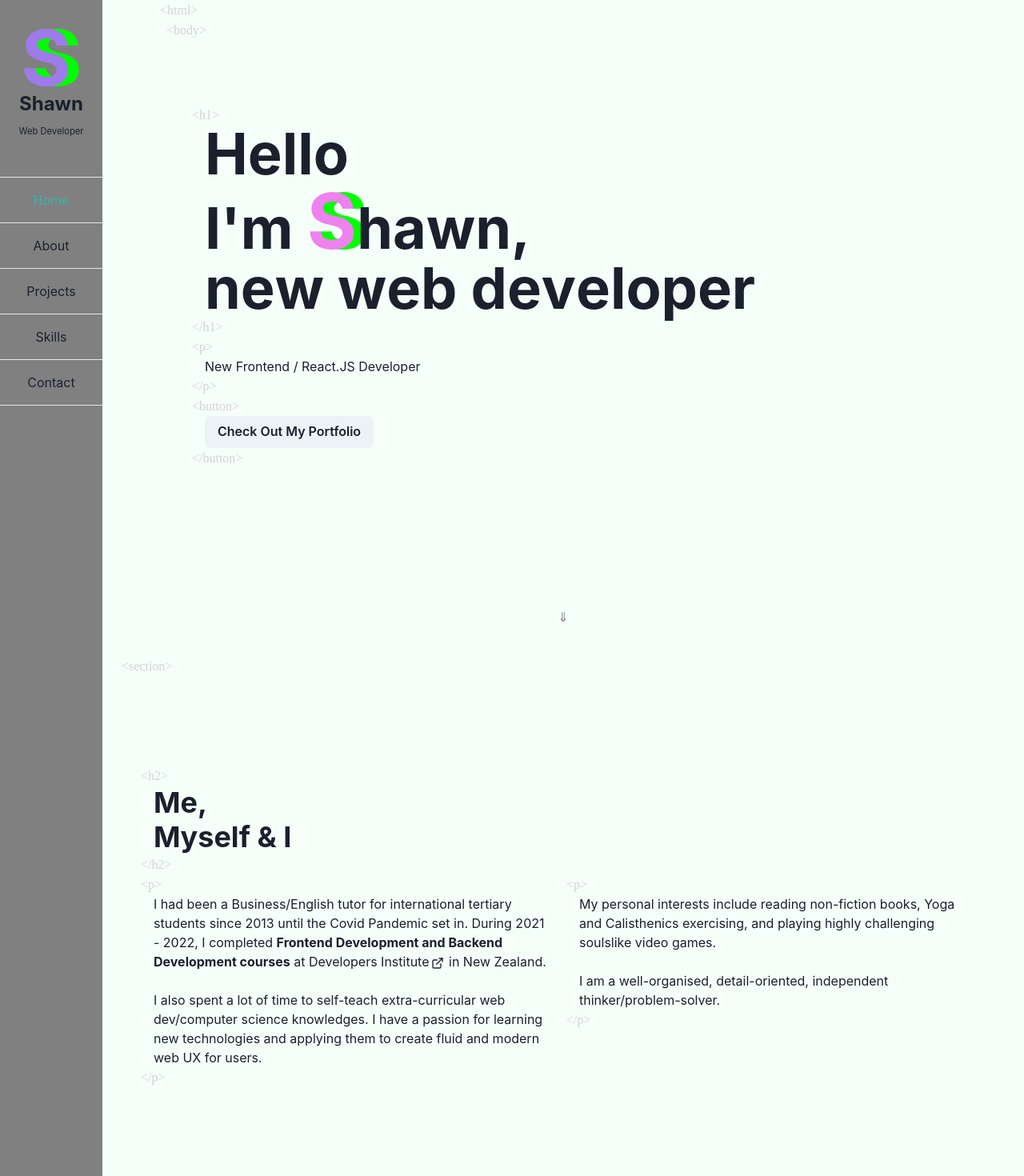
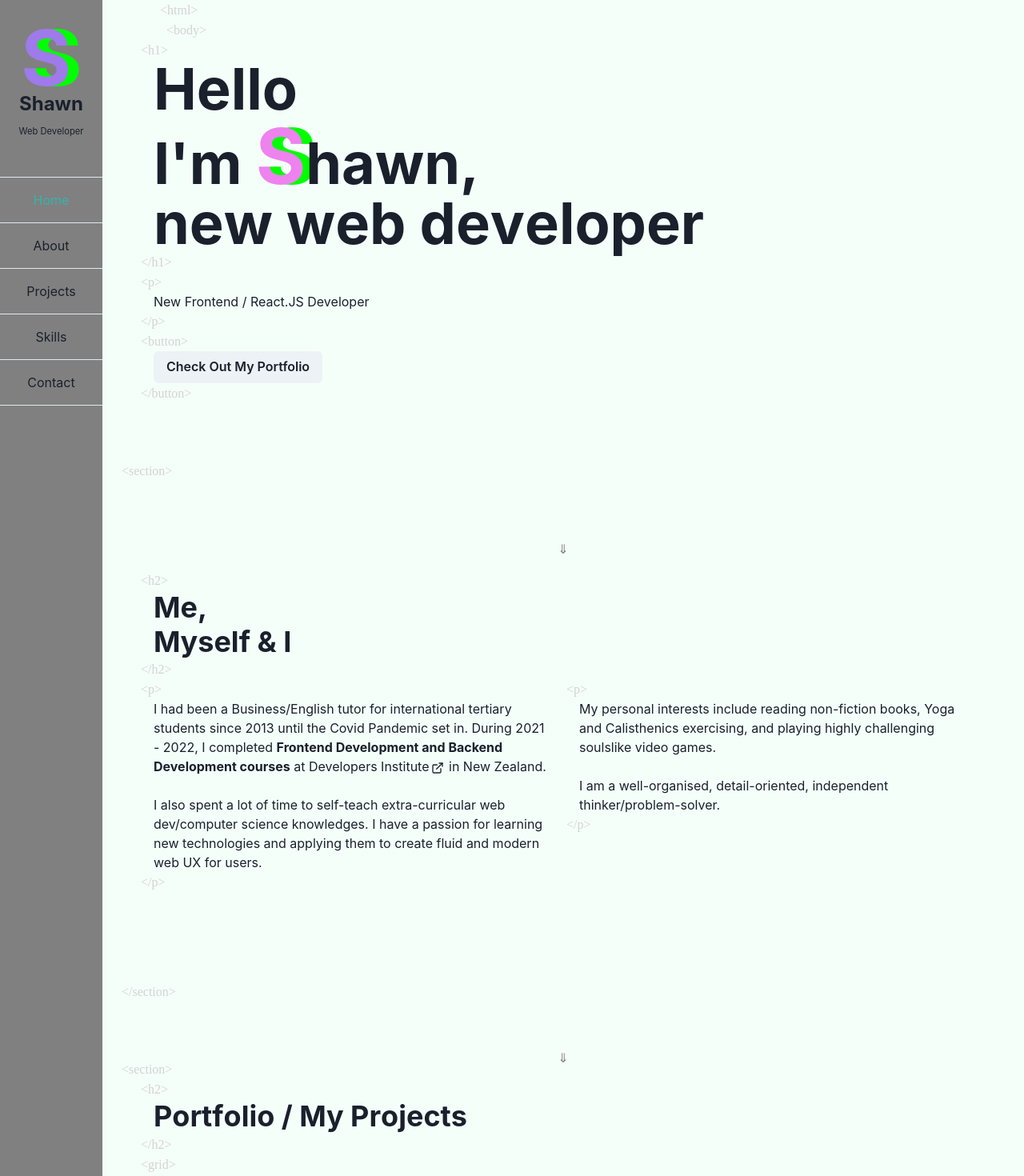
Before and after one commit to shawnsudev/ShawnSu-Portfolio, a Next.js app: page / in a window 1280 px wide. Shown: the top 1470 px of the page at 80% size. Built offline with nearby package versions, Linux system fonts and the light colour scheme; a web font is replaced by a local one.

Commit message:
remove: redundant css classes

```diff
--- a/pages/about.tsx
+++ b/pages/about.tsx
@@ -15,7 +15,7 @@ const About: NextPage = (props) => {
   const pageTitle = ["Me,", "Myself & I"];
 
   return (
-    <Box id="about" className={styles.main}>
+    <Box id="about">
       <DecorativeTag content="section" hExpand="2.5rem" vExpand="7rem">
         <Box>
           <DecorativeTag content="h2">
--- a/pages/contact.tsx
+++ b/pages/contact.tsx
@@ -127,7 +127,7 @@ const Contact: NextPage = (props) => {
   }, [messageState]);
 
   return (
-    <Box id="contact" className={styles.main}>
+    <Box id="contact">
       <DecorativeTag content="section" hExpand="2.5rem" vExpand="7rem">
         <Box>
           <DecorativeTag content="h2">
--- a/pages/index.tsx
+++ b/pages/index.tsx
@@ -14,6 +14,7 @@ import About from "./about";
 import PageTitle from "../components/PageTitle";
 import Landing from "./landing";
 import {
+  Box,
   Button,
   Drawer,
   DrawerBody,
@@ -44,7 +45,7 @@ const Home: NextPage = () => {
   const [isOpen, setIsOpen] = useState(false);
 
   return (
-    <div>
+    <Box>
       <Head>
         <title>Shawn Su Portfolio</title>
         <meta name="description" content="Generated by create next app" />
@@ -135,7 +136,7 @@ const Home: NextPage = () => {
           </DecorativeTag>
         </GridItem>
       </Grid>
-    </div>
+    </Box>
   );
 };
 
--- a/pages/landing.tsx
+++ b/pages/landing.tsx
@@ -50,7 +50,10 @@ const Landing: NextPage = () => {
   };
 
   return (
-    <Box id="landing" className={styles.landing}>
+    <Box
+      id="landing"
+      // px={{ base: "1rem", sm: "2rem", md: "4rem" }}
+    >
       <Box>
         <motion.div
           ref={ref}
--- a/pages/projects.tsx
+++ b/pages/projects.tsx
@@ -22,7 +22,7 @@ const Projects: NextPage = () => {
   const cardWidth = { md: "30rem", lg: "35rem", xl: "30rem" };
 
   return (
-    <Box id="projects" className={styles.main}>
+    <Box id="projects">
       <DecorativeTag content="section" hExpand="2.5rem" vExpand="0rem">
         <Box>
           <DecorativeTag content="h2">
--- a/pages/skills.tsx
+++ b/pages/skills.tsx
@@ -26,15 +26,31 @@ type Stack = {
 const stacks: Stack[] = [
   {
     name: "Frontend",
-    tools: ["react", "next", "sass", "framer-motion", "chakra-ui", "redux", "reactrouter"],
+    tools: [
+      "react",
+      "next",
+      "sass",
+      "framer-motion",
+      "chakra-ui",
+      "redux",
+      "reactrouter",
+    ],
   },
   {
     name: "Backend",
-    tools: ["node", "express", "mongodb", "docker", "auth0","jest"],
+    tools: ["node", "express", "mongodb", "docker", "auth0", "jest"],
   },
   {
     name: "Cloud Services",
-    tools: ["github", "netlify", "heroku", "vercel","render","stripe","auth0"],
+    tools: [
+      "github",
+      "netlify",
+      "heroku",
+      "vercel",
+      "render",
+      "stripe",
+      "auth0",
+    ],
   },
   {
     name: "DEV Tools",
@@ -62,7 +78,7 @@ const Skills: NextPage = (props) => {
   const isInView = useInView(ref, { amount: 0.3 });
 
   return (
-    <Box id="skills" className={styles.main}>
+    <Box id="skills">
       <DecorativeTag content="section" hExpand="2.5rem" vExpand="7rem">
         <Box>
           {/* Title */}
@@ -75,14 +91,16 @@ const Skills: NextPage = (props) => {
           </DecorativeTag>
 
           <FadeInContainer>
-            <SimpleGrid columns={{base:1, lg:2}} spacing={{base:0, lg:10}}>
+            <SimpleGrid
+              columns={{ base: 1, lg: 2 }}
+              spacing={{ base: 0, lg: 10 }}
+            >
               {/* Progress Bars */}
               <DecorativeTag content="p">
                 <Box>
                   <FadeInItem>
                     <Text as="p">
-                      My main skills are Frontend & Backend
-                      development:
+                      My main skills are Frontend & Backend development:
                       <br />
                       <br />
                     </Text>
@@ -114,9 +132,9 @@ const Skills: NextPage = (props) => {
                 <Box>
                   <FadeInItem>
                     <Text as="p">
-                      Some of the libraries, frameworks, cloud
-                      services I frequently use for both personal and school
-                      projects include:
+                      Some of the libraries, frameworks, cloud services I
+                      frequently use for both personal and school projects
+                      include:
                       <br />
                       <br />
                     </Text>
--- a/styles/Home.module.css
+++ b/styles/Home.module.css
@@ -1,30 +1,3 @@
-.container {
-  /* padding: 0 2rem; */
-}
-
-.landing {
-  min-height: 100vh;
-  padding: 4rem;
-  /* padding-left: 4rem; */
-  flex: 1;
-  display: flex;
-  flex-direction: column;
-  justify-content: center;
-  /* align-items: center; */
-}
-
-.main {
-  min-height: 100vh;
-  /* padding: 0 2rem; */
-  /* padding: 4rem; */
-  /* padding-left: 4rem; */
-  flex: 1;
-  display: flex;
-  flex-direction: column;
-  justify-content: center;
-  /* align-items: center; */
-}
-
 .footer {
   display: flex;
   flex: 1;
```
